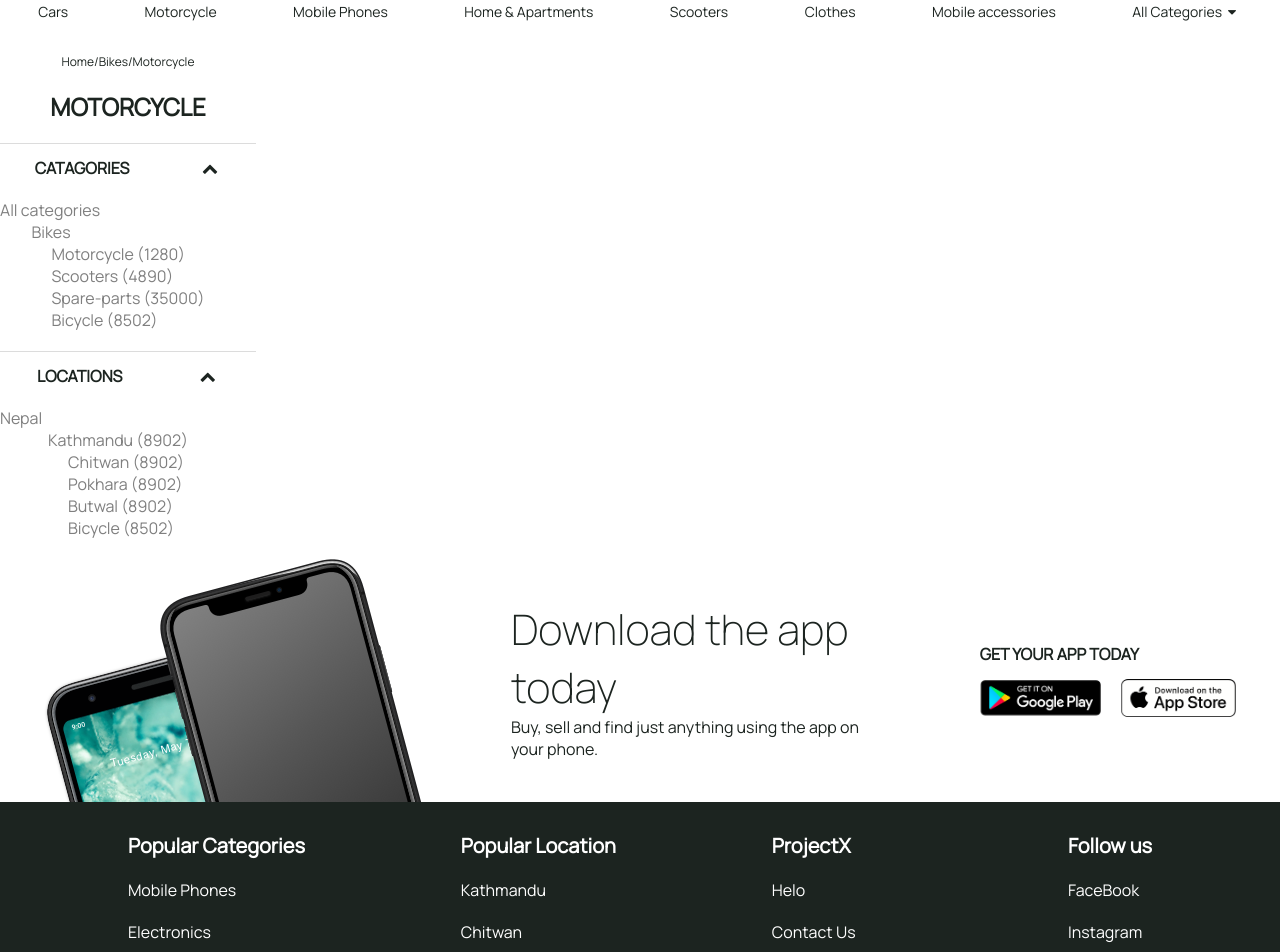
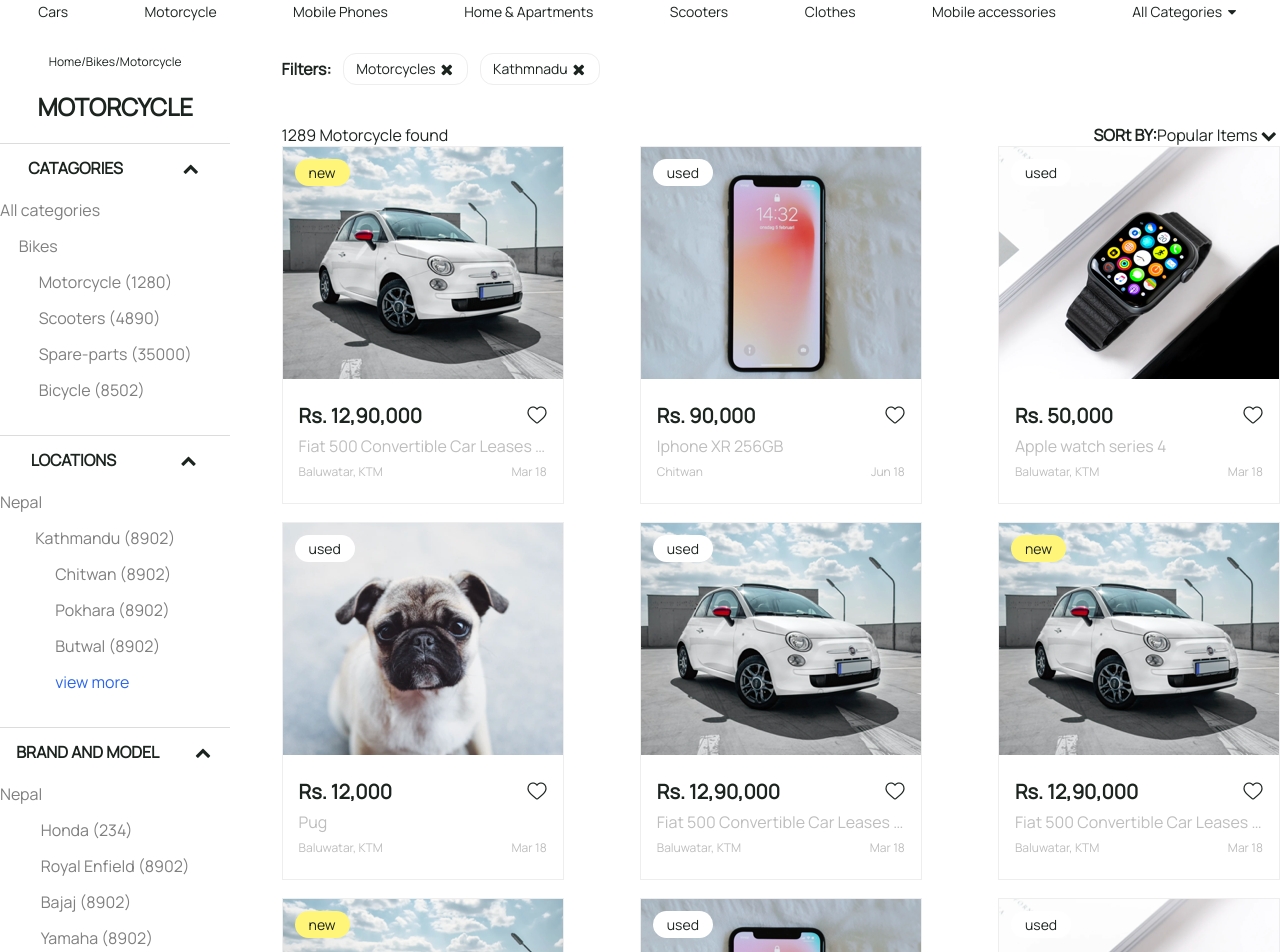
Before and after one commit to sr1k3sh/project_x, a React (Create React App) app: page /search-page in a window 1280 px wide. Shown: the part 100-1052 px from the top of the page. Built offline with nearby package versions, Linux system fonts and the light colour scheme.

Commit message:
search page updated

```diff
--- a/src/App.css
+++ b/src/App.css
@@ -87,6 +87,9 @@ li>a:hover{
 }
 .secondary-color{
   color:#BEBEBE;
+}
+.margin-bottom-14{
+  margin-bottom: 14px;
 }
 .component-title{
   font-size: 20px;
--- a/src/pages/Searchpage.js
+++ b/src/pages/Searchpage.js
@@ -1,5 +1,6 @@
 import React, { Component } from 'react';
 import './search.css';
+import FeaturedCard from '../components/FeaturedCard';
 class Searchpage extends Component {
     constructor(props) {
         super(props);
@@ -16,14 +17,14 @@ class Searchpage extends Component {
                     <div className="search-categories">
                         <div className="title flex-row justify-space-around font-description"><span className="bold">CATAGORIES</span><span className="icon-up-open"></span></div>
                         <div className="cat-list flex-column">
-                            <span className="font-description" style={{textAlign:'left'}}>All categories</span>
+                            <span className="font-description" style={{textAlign:'left',marginBottom:'14px'}}>All categories</span>
                             <ul className="font-description">
-                                <li style={{marginLeft:"-20px"}}>Bikes</li>
+                                <li style={{marginLeft:"-20px"}} className="margin-bottom-14">Bikes</li>
                                 <ul>
-                                    <li>Motorcycle (1280)</li>
-                                    <li>Scooters (4890)</li>
-                                    <li>Spare-parts (35000)</li>
-                                    <li>Bicycle (8502)</li>
+                                    <li className="margin-bottom-14">Motorcycle (1280)</li>
+                                    <li className="margin-bottom-14">Scooters (4890)</li>
+                                    <li className="margin-bottom-14">Spare-parts (35000)</li>
+                                    <li className="margin-bottom-14">Bicycle (8502)</li>
                                 </ul>
                             </ul>
                         </div>
@@ -31,20 +32,76 @@ class Searchpage extends Component {
                     <div className="search-categories">
                         <div className="title flex-row justify-space-around font-description"><span className="bold">LOCATIONS</span><span className="icon-up-open"></span></div>
                         <div className="cat-list flex-column">
-                            <span className="font-description" style={{textAlign:'left'}}>Nepal</span>
+                            <span className="font-description" style={{textAlign:'left',marginBottom:'14px'}}>Nepal</span>
                             <ul className="font-description">
-                                <li style={{marginLeft:"-20px"}}>Kathmandu (8902)</li>
+                                <li style={{marginLeft:"-20px"}} className="margin-bottom-14">Kathmandu (8902)</li>
                                 <ul>
-                                    <li>Chitwan (8902)</li>
-                                    <li>Pokhara (8902)</li>
-                                    <li>Butwal (8902)</li>
-                                    <li>Bicycle (8502)</li>
+                                    <li className="margin-bottom-14">Chitwan (8902)</li>
+                                    <li className="margin-bottom-14">Pokhara (8902)</li>
+                                    <li className="margin-bottom-14">Butwal (8902)</li>
+                                    <li className="margin-bottom-14 brand-color">view more</li>
+                                </ul>
+                            </ul>
+                        </div>
+                    </div>
+                    <div className="search-categories">
+                        <div className="title flex-row justify-space-around font-description"><span className="bold">BRAND AND MODEL</span><span className="icon-up-open"></span></div>
+                        <div className="cat-list flex-column">
+                            <span className="font-description" style={{textAlign:'left',marginBottom:'14px'}}>Nepal</span>
+                            <ul className="font-description">
+                                <ul>
+                                    <li className="margin-bottom-14">Honda (234)</li>
+                                    <li className="margin-bottom-14">Royal Enfield (8902)</li>
+                                    <li className="margin-bottom-14">Bajaj (8902)</li>
+                                    <li className="margin-bottom-14">Yamaha (8902)</li>
+                                    <li className="margin-bottom-14">Suzuki (8902)</li>
+                                    <li className="margin-bottom-14 brand-color">view more</li>
                                 </ul>
                             </ul>
                         </div>
                     </div>
                 </div>
-                <div className="flex-column search-right"></div>
+                <div className="flex-column search-right">
+                    <div className="search-right-filters flex-row align-center">
+                        <span className="font-description bold">Filters:</span>
+                        <div className="filter-list flex-row">
+                            <div className="filter-item flex-row justify-space-between align-center">
+                                <span className="font-14">Motorcycles</span><span className="icon-cancel"></span>
+                            </div>
+                            <div className="filter-item flex-row justify-space-between align-center">
+                                <span className="font-14">Kathmnadu</span><span className="icon-cancel"></span>
+                            </div>
+                        </div>
+                    </div>
+                    <div className="search-right-results flex-column justify-space-between">
+                        <div className="result-title flex-row justify-space-between">
+                            <div className="total-results">
+                                <span>1289 Motorcycle found</span>
+                            </div>
+                            <div className="sort-div flex-row">
+                                <span className="font-description bold">SORt BY:</span>
+                                <div className="sorting font-description">
+                                    <span>Popular Items</span>
+                                    <span className='icon-down-open'></span>
+                                </div>
+                            </div>
+                        </div>
+                        <div className="result-found flex-row justify-space-between">
+                            <FeaturedCard src="./icons/f1.png" type={true} price="12,90,000" details="Fiat 500 Convertible Car Leases …" location="Baluwatar, KTM" date="Mar 18"></FeaturedCard>
+                            <FeaturedCard src="./icons/f2.png" price="90,000" details="Iphone XR 256GB" location="Chitwan" date="Jun 18"></FeaturedCard>
+                            <FeaturedCard src="./icons/f3.png" price="50,000" details="Apple watch series 4" location="Baluwatar, KTM" date="Mar 18"></FeaturedCard>
+                            <FeaturedCard src="./icons/f4.png" price="12,000" details="Pug " location="Baluwatar, KTM" date="Mar 18"></FeaturedCard>
+                            <FeaturedCard src="./icons/f1.png" price="12,90,000" details="Fiat 500 Convertible Car Leases …" location="Baluwatar, KTM" date="Mar 18"></FeaturedCard>
+                            <FeaturedCard src="./icons/f1.png" type={true} price="12,90,000" details="Fiat 500 Convertible Car Leases …" location="Baluwatar, KTM" date="Mar 18"></FeaturedCard>
+                            <FeaturedCard src="./icons/f1.png" type={true} price="12,90,000" details="Fiat 500 Convertible Car Leases …" location="Baluwatar, KTM" date="Mar 18"></FeaturedCard>
+                            <FeaturedCard src="./icons/f2.png" price="90,000" details="Iphone XR 256GB" location="Chitwan" date="Jun 18"></FeaturedCard>
+                            <FeaturedCard src="./icons/f3.png" price="50,000" details="Apple watch series 4" location="Baluwatar, KTM" date="Mar 18"></FeaturedCard>
+                            <FeaturedCard src="./icons/f4.png" price="12,000" details="Pug " location="Baluwatar, KTM" date="Mar 18"></FeaturedCard>
+                            <FeaturedCard src="./icons/f1.png" price="12,90,000" details="Fiat 500 Convertible Car Leases …" location="Baluwatar, KTM" date="Mar 18"></FeaturedCard>
+                            <FeaturedCard src="./icons/f1.png" price="12,90,000" details="Fiat 500 Convertible Car Leases …" location="Baluwatar, KTM" date="Mar 18"></FeaturedCard>
+                        </div>
+                    </div>
+                </div>
             </div>
         );
     }
--- a/src/pages/search.css
+++ b/src/pages/search.css
@@ -1,8 +1,8 @@
 .search-page .search-left{
-    width:20%;
+    width:18%;
 }
 .search-page .search-right{
-    width:80%;
+    width:78%;
 }
 .search-page .search-categories{
     border-top:1px solid #DCDCDC;
@@ -18,3 +18,12 @@
     cursor: pointer;
     font-weight: bold;
 }
+.filter-list .filter-item{
+    margin-left:12px;
+    padding:4px 9px 4px 12px;
+    border:1px solid #EEEEEE;
+    border-radius: 13px;
+}
+.search-right-filters{
+    margin-bottom: 39px;
+}
```
